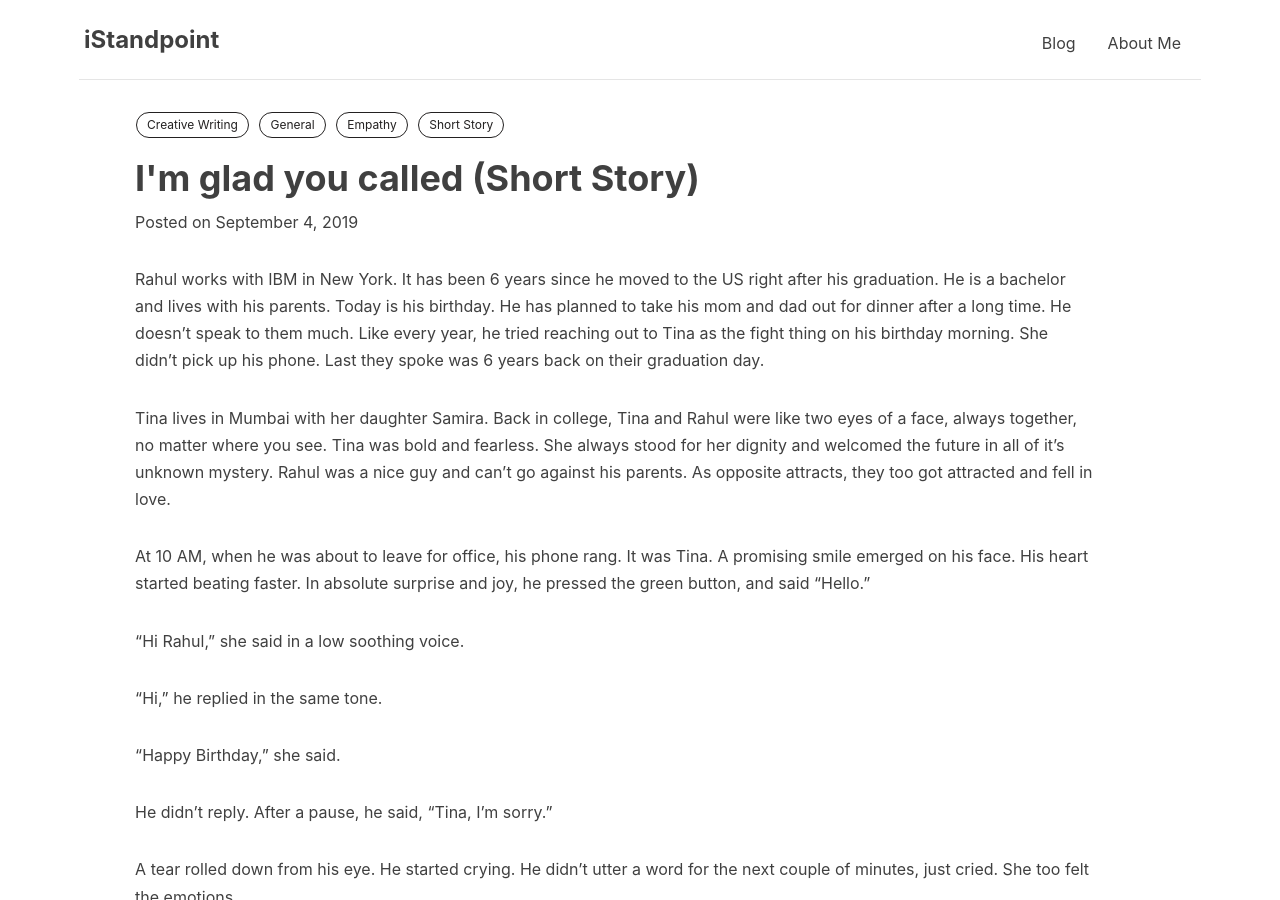
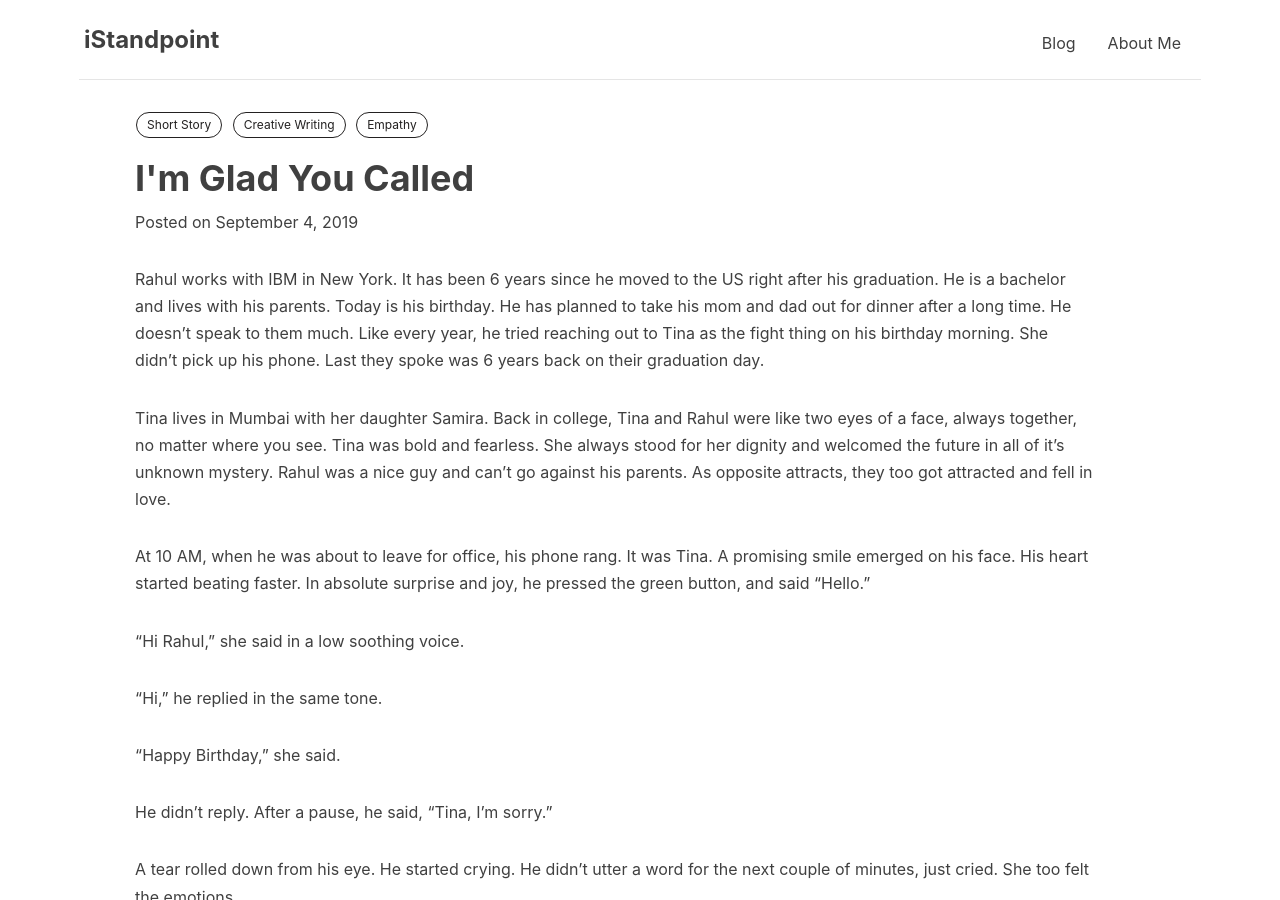
Before and after one commit to gargsaar/singlepage_website_ni, a Jekyll site: the page built from _posts/2019-09-04-i-am-glad-you-called.markdown, in a window 1280 px wide and 900 px high. Built offline with Jekyll 4.4.1, drawn with Linux system fonts in a browser that asks for light colours; nearby versions of some CDN libraries.

Commit message:
Update 2019-09-04-i-am-glad-you-called.markdown

```diff
--- a/_posts/2019-09-04-i-am-glad-you-called.markdown
+++ b/_posts/2019-09-04-i-am-glad-you-called.markdown
@@ -1,14 +1,13 @@
 ---
 layout: post
-title:  "I'm glad you called (Short Story)"
+title:  "I'm Glad You Called"
 date:   2019-09-04
 header-style: text
 lang: en
 tags:
+  - Short Story
   - Creative Writing
-  - General
   - Empathy
-  - Short Story
 ---
 Rahul works with IBM in New York. It has been 6 years since he moved to the US right after his graduation. He is a bachelor and lives with his parents. Today is his birthday. He has planned to take his mom and dad out for dinner after a long time. He doesn't speak to them much. Like every year, he tried reaching out to Tina as the fight thing on his birthday morning. She didn't pick up his phone. Last they spoke was 6 years back on their graduation day.
 
```
